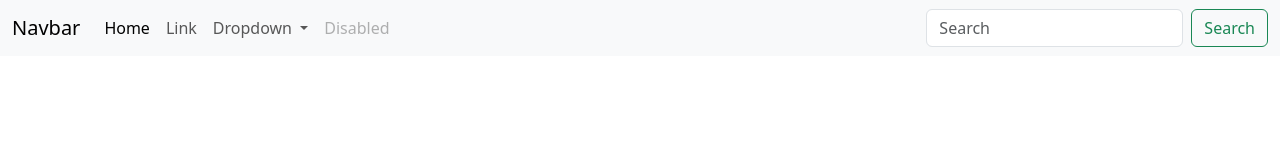
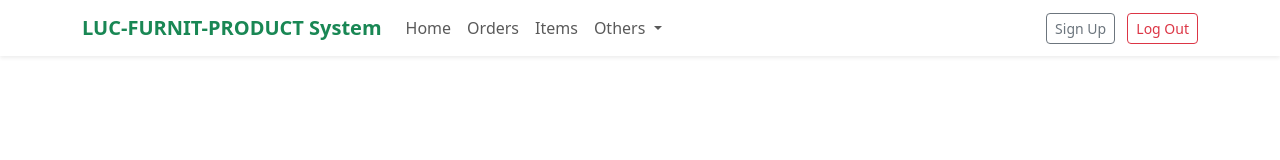
Before and after one commit to kolithar/assignment-07, a plain HTML site: page Assingment.html in a window 1280 px wide. Drawn offline with nearby package versions, Linux system fonts and the light colour scheme.

Commit message:
add spase

```diff
--- a/Assingment.html
+++ b/Assingment.html
@@ -8,43 +8,47 @@
 </head>
 <body>
 
-<nav class="navbar navbar-expand-lg bg-body-tertiary">
-    <div class="container-fluid">
-        <a class="navbar-brand" href="#">Navbar</a>
-        <button class="navbar-toggler" type="button" data-bs-toggle="collapse" data-bs-target="#navbarSupportedContent" aria-controls="navbarSupportedContent" aria-expanded="false" aria-label="Toggle navigation">
+<nav class="navbar navbar-expand-lg navbar-light bg-white shadow-sm sticky-top">
+    <div class="container">
+        <a class="navbar-brand d-flex align-items-center" href="#" data-page="home">
+            <i class="fa-solid fa-seedling"></i>
+            <span class="fw-bold text-success"> LUC-FURNIT-PRODUCT System</span>
+        </a>
+        <button class="navbar-toggler" type="button" data-bs-toggle="collapse" data-bs-target="#navbarNav">
             <span class="navbar-toggler-icon"></span>
         </button>
-        <div class="collapse navbar-collapse" id="navbarSupportedContent">
+        <div class="collapse navbar-collapse" id="navbarNav">
             <ul class="navbar-nav me-auto mb-2 mb-lg-0">
                 <li class="nav-item">
-                    <a class="nav-link active" aria-current="page" href="#">Home</a>
+                    <a class="nav-link" data-page="home" href="#">Home</a>
                 </li>
                 <li class="nav-item">
-                    <a class="nav-link" href="#">Link</a>
+                    <a class="nav-link" data-page="orders" href="#">Orders</a>
+                </li>
+                <li class="nav-item">
+                    <a class="nav-link" data-page="items" href="#">Items</a>
                 </li>
                 <li class="nav-item dropdown">
-                    <a class="nav-link dropdown-toggle" href="#" role="button" data-bs-toggle="dropdown" aria-expanded="false">
-                        Dropdown
+                    <a class="nav-link dropdown-toggle" href="#" role="button" data-bs-toggle="dropdown">
+                        Others
                     </a>
-
                     <ul class="dropdown-menu">
-                        <li><a class="dropdown-item" href="#">Action</a></li>
-                        <li><a class="dropdown-item" href="#">Another action</a></li>
+                        <li><a class="dropdown-item" data-page="customers" href="#">Customers</a></li>
+                        <li><a class="dropdown-item" href="#">Employees</a></li>
                         <li><hr class="dropdown-divider"></li>
-                        <li><a class="dropdown-item" href="#">Something else here</a></li>
+                        <li><a class="dropdown-item" href="#">Settings</a></li>
+                        <li><a class="dropdown-item" href="#">About</a></li>
                     </ul>
                 </li>
-                <li class="nav-item">
-                    <a class="nav-link disabled" aria-disabled="true">Disabled</a>
-                </li>
             </ul>
-            <form class="d-flex" role="search">
-                <input class="form-control me-2" type="search" placeholder="Search" aria-label="Search">
-                <button class="btn btn-outline-success" type="submit">Search</button>
-            </form>
+            <div>
+                <a href="#" class="btn btn-outline-secondary btn-sm me-2"><i class="fas fa-user"></i> Sign Up</a>
+                <a href="#" class="btn btn-outline-danger btn-sm"><i class="fas fa-sign-out-alt"></i> Log Out</a>
+            </div>
         </div>
     </div>
 </nav>
 
+
 </body>
 </html>
```
